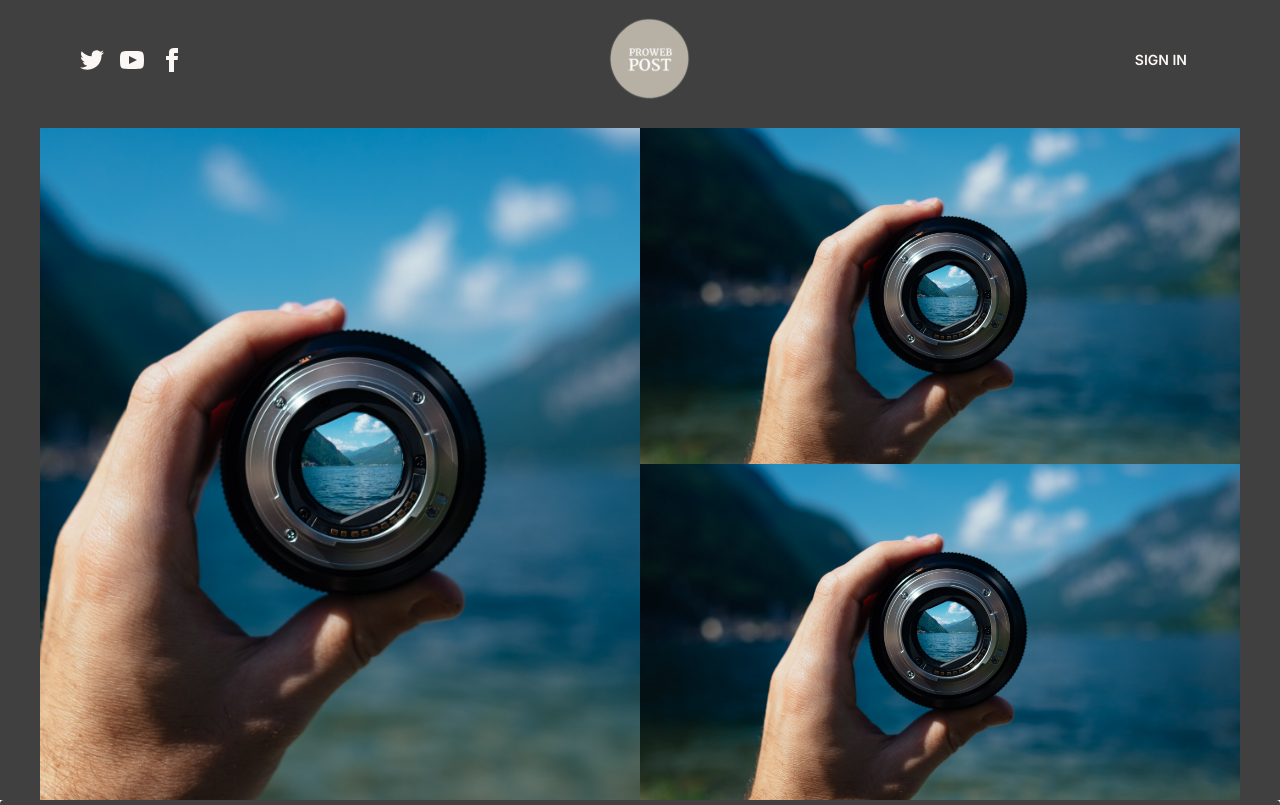
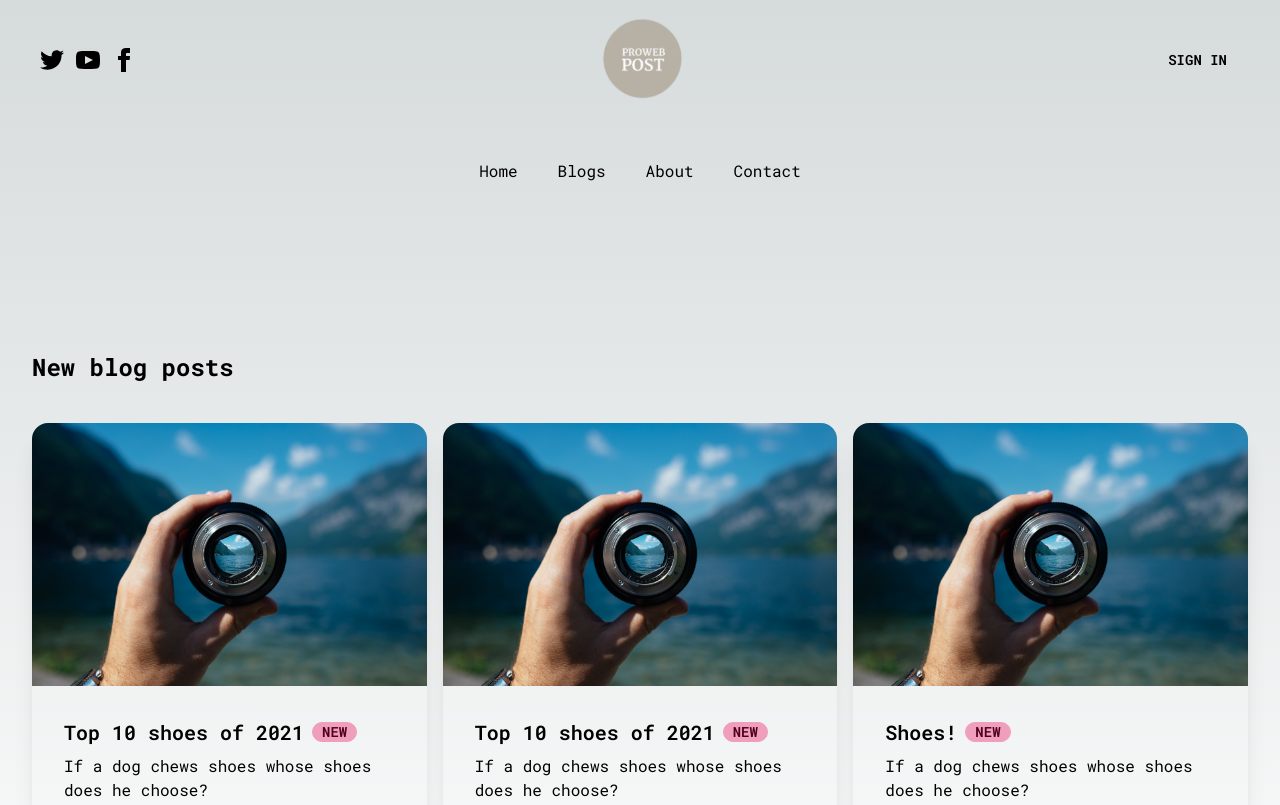
Before and after one commit to Haukaun/blog-application-next13, a Next.js app: page / in a window 1280 px wide. Shown: the top 805 px of the page. Built offline with nearby package versions, Linux system fonts and the light colour scheme; no server answers.

Commit message:
small fixes

```diff
--- a/package.json
+++ b/package.json
@@ -1,5 +1,5 @@
 {
-  "name": "blog-applicaiton-next13-supabase",
+  "name": "blog-applicaiton-next13",
   "version": "0.1.0",
   "private": true,
   "scripts": {
--- a/src/app/layout.tsx
+++ b/src/app/layout.tsx
@@ -1,10 +1,10 @@
 import NavBar from "@/components/LandingPage/NavBar";
 import "./globals.css";
-import { Inter } from "next/font/google";
+import { Roboto_Mono } from "next/font/google";
 import Providers from "@/components/Providers";
 import Footer from "@/components/LandingPage/Footer";
 
-const inter = Inter({ subsets: ["latin"] });
+const Roboto = Roboto_Mono({ subsets: ["latin"] });
 
 export const metadata = {
   title: "Create Next App",
@@ -18,11 +18,13 @@
 }) {
   return (
     <html lang="en" data-theme="cupcake">
-      <body className={inter.className}>
+      <body className={Roboto.className}>
         <Providers>
-          <NavBar />
-          {children}
-          <Footer />
+          <div className="w-custom mx-auto">
+            <NavBar />
+            {children}
+            <Footer />
+          </div>
         </Providers>
       </body>
     </html>
--- a/src/app/page.tsx
+++ b/src/app/page.tsx
@@ -1,10 +1,15 @@
 import ImageGrid from "@/components/LandingPage/ImageGrid";
-import Image from "next/image";
+import NavbarLinks from "@/components/LandingPage/NavbarLinks";
+import BlogCardList from "@/components/Blogs/BlogCardList";
 
 export default function Home() {
   return (
-    <main className="flex min-h-screen flex-col items-center bg-slate-100">
-      <ImageGrid />
+    <main className="flex flex-col">
+      <div className="flex items-center justify-center pb-32">
+        <NavbarLinks />
+      </div>
+      <h1 className="font-bold text-2xl">New blog posts</h1>
+      <BlogCardList />
     </main>
   );
 }
--- /dev/null
+++ b/src/components/Blogs/BlogCard.tsx
@@ -0,0 +1,26 @@
+import React from "react";
+
+interface BlogCardProps {
+  title: string;
+  image: string;
+  description: string;
+}
+
+const BlogCard: React.FC<BlogCardProps> = ({ title, image, description }) => {
+  return (
+    <div className="card shadow-xl">
+      <figure>
+        <img src={image} alt={title} />
+      </figure>
+      <div className="card-body">
+        <h1 className="card-title">
+          {title}
+          <div className="badge badge-secondary">NEW</div>
+        </h1>
+        <p>{description}</p>
+      </div>
+    </div>
+  );
+};
+
+export default BlogCard;
--- /dev/null
+++ b/src/components/Blogs/BlogCardList.tsx
@@ -0,0 +1,39 @@
+import React from "react";
+import BlogCard from "./BlogCard";
+
+const blogs = [
+  // Array of blog data
+  {
+    title: "Top 10 shoes of 2021",
+    image: "/testimage.jpeg",
+    description: "If a dog chews shoes whose shoes does he choose?",
+  },
+  {
+    title: "Top 10 shoes of 2021",
+    image: "/testimage.jpeg",
+    description: "If a dog chews shoes whose shoes does he choose?",
+  },
+  {
+    title: "Shoes!",
+    image: "/testimage.jpeg",
+    description: "If a dog chews shoes whose shoes does he choose?",
+  },
+];
+
+export default function BlogCardList() {
+  return (
+    <div className="grid grid-cols-1 md:grid-cols-2 lg:grid-cols-3 gap-4 pt-10">
+      {blogs.map((blog, index) => {
+        return (
+          <div key={index} className="w-full h-full">
+            <BlogCard
+              title={blog.title}
+              image={blog.image}
+              description={blog.description}
+            />
+          </div>
+        );
+      })}
+    </div>
+  );
+}
--- a/src/components/LandingPage/Footer.tsx
+++ b/src/components/LandingPage/Footer.tsx
@@ -2,7 +2,7 @@
 
 export default function Footer() {
   return (
-    <footer className="footer footer-center p-10 bg-neutral-700 text-base-100 rounded">
+    <footer className="footer footer-center p-10 rounde">
       <div className="grid grid-flow-col gap-4">
         <a className="link link-hover">About us</a>
         <a className="link link-hover">Contact</a>
--- a/src/components/LandingPage/ImageGrid.tsx
+++ b/src/components/LandingPage/ImageGrid.tsx
@@ -2,7 +2,7 @@
 
 export default function ImageGrid() {
   return (
-    <div className="grid grid-cols-2 grid-rows-2 h-screen pt-32 pr-10 pl-10 bg-neutral-700">
+    <div className="grid grid-cols-2 grid-rows-2 h-screen">
       <div className="col-start-1 col-end-2 row-start-1 row-end-3">
         <img
           className="object-cover h-full w-full"
--- a/src/components/LandingPage/NavBar.tsx
+++ b/src/components/LandingPage/NavBar.tsx
@@ -6,10 +6,10 @@
   const { data: session } = useSession();
 
   return (
-    <div className="navbar justify-between bg-neutral-700 text-base-100 absolute margin-auto pl-10 pr-10 sm:pl-10 sm:pr-10 md:pl-20 md:pr-20 flex-wrap">
+    <div className="navbar justify-between flex-wrap">
       <div>
-        <div className="grid grid-flow-col gap-4">
-          <a>
+        <div className="flex items-center gap-3 flex-wrap md:items-center">
+          <a className="cursor-pointer">
             <svg
               xmlns="http://www.w3.org/2000/svg"
               width="24"
@@ -20,7 +20,7 @@
               <path d="M24 4.557c-.883.392-1.832.656-2.828.775 1.017-.609 1.798-1.574 2.165-2.724-.951.564-2.005.974-3.127 1.195-.897-.957-2.178-1.555-3.594-1.555-3.179 0-5.515 2.966-4.797 6.045-4.091-.205-7.719-2.165-10.148-5.144-1.29 2.213-.669 5.108 1.523 6.574-.806-.026-1.566-.247-2.229-.616-.054 2.281 1.581 4.415 3.949 4.89-.693.188-1.452.232-2.224.084.626 1.956 2.444 3.379 4.6 3.419-2.07 1.623-4.678 2.348-7.29 2.04 2.179 1.397 4.768 2.212 7.548 2.212 9.142 0 14.307-7.721 13.995-14.646.962-.695 1.797-1.562 2.457-2.549z"></path>
             </svg>
           </a>
-          <a>
+          <a className="cursor-pointer">
             <svg
               xmlns="http://www.w3.org/2000/svg"
               width="24"
@@ -31,7 +31,7 @@
               <path d="M19.615 3.184c-3.604-.246-11.631-.245-15.23 0-3.897.266-4.356 2.62-4.385 8.816.029 6.185.484 8.549 4.385 8.816 3.6.245 11.626.246 15.23 0 3.897-.266 4.356-2.62 4.385-8.816-.029-6.185-.484-8.549-4.385-8.816zm-10.615 12.816v-8l8 3.993-8 4.007z"></path>
             </svg>
           </a>
-          <a>
+          <a className="cursor-pointer">
             <svg
               xmlns="http://www.w3.org/2000/svg"
               width="24"
--- /dev/null
+++ b/src/components/LandingPage/NavbarLinks.tsx
@@ -0,0 +1,20 @@
+import React from "react";
+
+export default function NavbarLinks() {
+  return (
+    <ul className="flex flex-row justify-between gap-10 p-10 flex-wrap">
+      <li>
+        <a href="#">Home</a>
+      </li>
+      <li>
+        <a href="#">Blogs</a>
+      </li>
+      <li>
+        <a href="#">About</a>
+      </li>
+      <li>
+        <a href="#">Contact</a>
+      </li>
+    </ul>
+  );
+}
--- a/tailwind.config.js
+++ b/tailwind.config.js
@@ -7,6 +7,9 @@
   ],
   theme: {
     extend: {
+      width: {
+        custom: "min(100rem, 100% - 4rem)",
+      },
       backgroundImage: {
         "gradient-radial": "radial-gradient(var(--tw-gradient-stops))",
         "gradient-conic":
```
Also changed, not shown: src/components/LandingPage/HeroPage.tsx (added), 1 other file (tests, documents, lock files or other folders).
